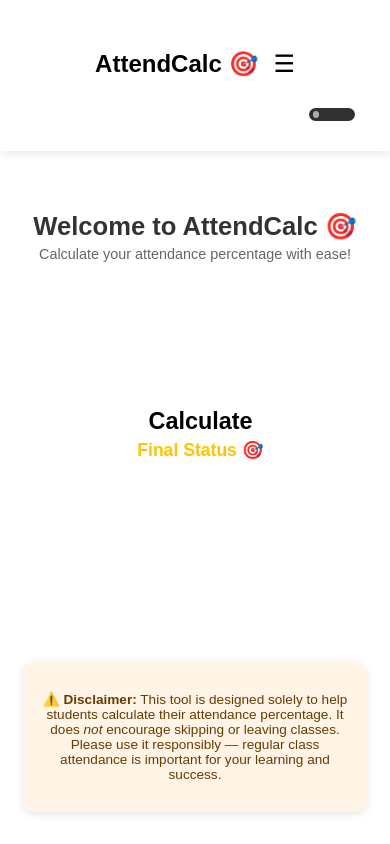
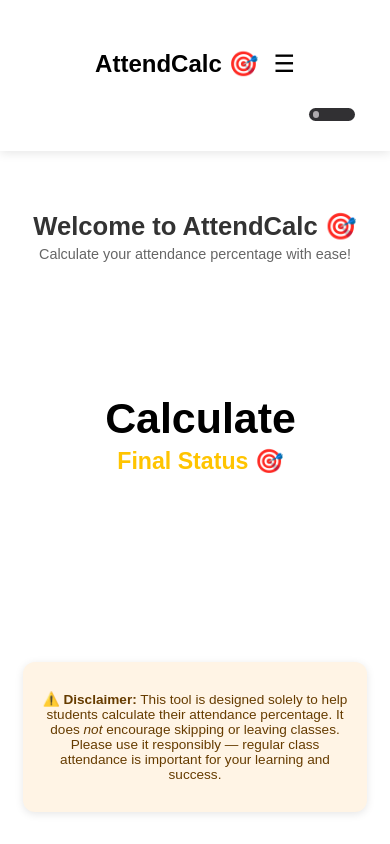
Before and after one commit to paramkhodiyar/AttendCalc, a React (Vite) app: page / in a window 390 px wide. Built offline with nearby package versions, Linux system fonts and the light colour scheme.

Commit message:
bug error

```diff
--- a/src/components/maincard/maincard.css
+++ b/src/components/maincard/maincard.css
@@ -76,11 +76,11 @@
 
     .ad p {
         margin: 0 0 5px 0;
-        font-size: 1.2em;
+        font-size: 2.2em;
     }
 
     .ad .words {
-        font-size: 0.95em;
+        font-size: 1.25em;
         height: 1.1em;
     }
 
```
